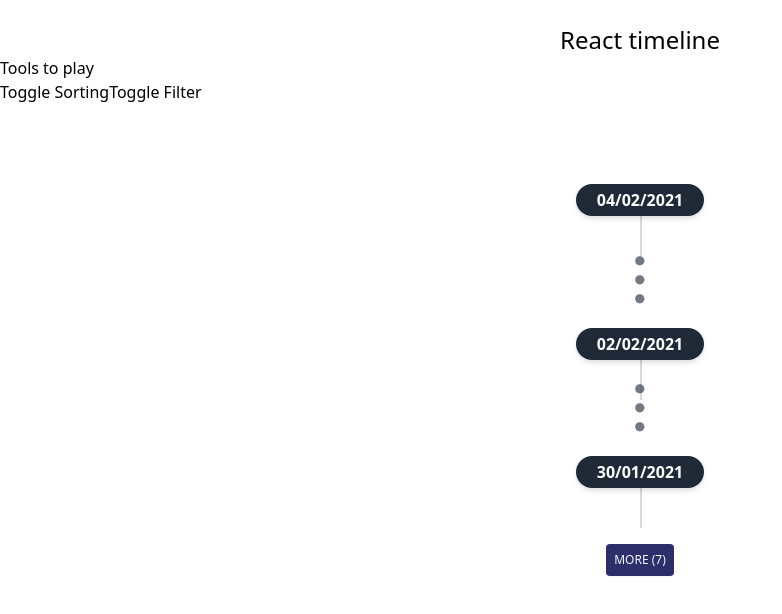
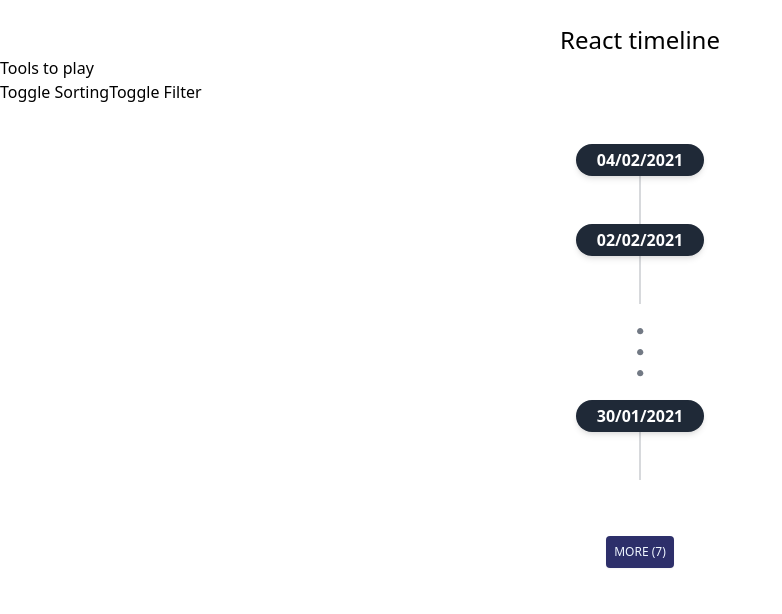
Before and after one commit to xxxsssxxx/react-timeline, a React (Create React App) app: page / in a window 1280 px wide. Shown: the top 614 px of the page, without its empty margins (0-782 px from the left). Built offline with nearby package versions, Linux system fonts and the light colour scheme.

Commit message:
add range for activities

```diff
--- a/src/App.tsx
+++ b/src/App.tsx
@@ -36,6 +36,7 @@
           blockLoadCount={true}
           activitiesLoadCount={true}
           blocksLongRange={3}
+          activitiesLongRange={10}
         />
       </div>
     </div>
--- a/src/Utils/utils.ts
+++ b/src/Utils/utils.ts
@@ -54,3 +54,9 @@
   const daysBetween = (treatAsUTC(endDate).getTime() - treatAsUTC(startDate).getTime()) / millisecondsPerDay;
   return daysBetween;
 };
+
+export const minutesBetween = (startDate: TDate, endDate: TDate): number => {
+  const diff = Math.abs(treatAsUTC(startDate).getTime() - treatAsUTC(endDate).getTime());
+  const minutesBetween = Math.floor((diff/1000)/60);
+  return minutesBetween;
+};
--- a/src/components/ActivitiesBlock/ActivitiesBlock.tsx
+++ b/src/components/ActivitiesBlock/ActivitiesBlock.tsx
@@ -1,12 +1,18 @@
 import { FC, useState, MouseEvent, useMemo, useEffect } from "react";
 import { ESide, EOrder, EBulletType } from "../../enums/enums";
 import { IActivity } from "../../interfaces/interfaces";
+import {
+  dateFormating,
+  sortDates,
+  isDateObject,
+  TDate,
+  minutesBetween
+} from "../../Utils/utils";
 
 import Activity from "../Activity/Activity";
 import BaseTooltip from "../Base/Tooltip/BaseTooltip";
 import BaseButton from "../Base/Button/BaseButton";
-import { dateFormating, sortDates } from "../../Utils/utils";
-
+import RangeDots from "../RangeDots/RangeDots";
 interface INegateSides {
   [ESide.LEFT]: string;
   [ESide.RIGHT]: string
@@ -29,6 +35,7 @@
   bulletsType?: string;
   blockBulletsType?: string;
   activitiesLoadCount?: string | boolean;
+  activitiesLongRange?: number;
   isLongRange?: boolean;
 };
 
@@ -44,6 +51,7 @@
   activitiesLoadCount = "",
   bulletsType = EBulletType.NUMERIC,
   blockBulletsType = EBulletType.NUMERIC,
+  activitiesLongRange = 20,
   isLongRange = false
 }) => {
   const [mappedActivities, setMappedActivities] = useState(activities);
@@ -56,24 +64,25 @@
   const mapActivities = useMemo(
     () => (activities: IActivity[]): IActivity[] => {
       let currentSide: string = ESide.RIGHT;
-      const mapped: IActivity[] = activities
-        .sort((a, b) => {
+      const mapped: IActivity[] = activities.sort((a, b) => {
         return sortDates(a.date, b.date, activitiesOrder);
       })
       .map((activity, i) => {
         const { date } = activity;
-          const prev: IActivity = activities[i - 1] || null;
-          if (!prev) {
-            return { ...activity, side: ESide.RIGHT };
+        const prevActivity = activities[i - 1];
+        const isLongRange = i > 0 ? isLongRangeElement(date, prevActivity.date) : false;
+        if (!prevActivity) {
+          return { ...activity, side: ESide.RIGHT, isLongRange };
         }
-          if (+date !== +prev.date) {
+        if (+date !== +prevActivity.date) {
           currentSide = negateSides[currentSide as keyof INegateSides];
         }
-          return { ...activity, side: currentSide };
+        return { ...activity, side: currentSide, isLongRange };
       });
       return mapped;
     },
-    [activitiesOrder]
+    // eslint-disable-next-line react-hooks/exhaustive-deps
+    []
   );
 
   const sideClass = (side: string = ESide.RIGHT): string => {
@@ -97,6 +106,18 @@
     setShowActivities(!showActivities);
   };
 
+  const isLongRangeElement = (a: TDate, b: TDate): boolean => {
+    const aDate = new Date(a);
+    const bDate = new Date(b);
+    if (!isDateObject(aDate) || !isDateObject(bDate)) return false;
+    const mapRangeConditions: { [key: string]: boolean } = {
+      [EOrder.DESC]: activitiesLongRange <= minutesBetween(a, b),
+      [EOrder.ASC]: activitiesLongRange <= minutesBetween(b, a)
+    };
+    const isRangeLonger = mapRangeConditions[activitiesOrder];
+    return isRangeLonger;
+  };
+
   useEffect(() => {
     if (autoActivities) {
       if (!!activitiesLoadCount && activitiesLimit < activities.length) {
@@ -114,17 +135,18 @@
       className: string | undefined,
       side: string | undefined
     ): string =>
-      `activity-wrapper mb-8 flex justify-between items-center w-full ${sideClass(
+      `activity-wrapper flex justify-between items-start w-full ${sideClass(
         side
       )} ${className || ""} cursor-default`,
     indexes: {
-      wrapper:
-        "z-20 flex items-center order-1 bg-gray-800 mx-auto shadow-md max-w-1 h-8 rounded-full transform hover:-translate-y-1 hover:scale-110 transition duration-200 ease-linear",
+      wrapper: "z-20 flex flex-col items-center order-1 mx-auto max-w-1",
       bullet: "min-w-1 mx-auto font-semibold text-md text-white text-center p-2"
     },
     block: {
-      wrapper: (): string => `block-wrapper ${!isLongRange ? "m-10" : "mt-6"} cursor-pointer relative flex flex-col items-center`
-    }
+      wrapper: "block-wrapper cursor-pointer relative flex flex-col items-center"
+    },
+    scale:
+      "transform hover:-translate-y-1 hover:scale-110 transition duration-200 ease-linear"
   };
 
   const bulletType: { [key: string]: string } = {
@@ -134,15 +156,11 @@
   const blockBulletText = bulletType[blockBulletsType];
 
   return (
-    <div className={classes.block.wrapper()} data-testid="activities-block">
-      <div
-        className="border-2-2 absolute border-opacity-20 border-gray-700 h-full border"
-        style={{ left: "50%", height: "calc(100% + 2.5rem)" }}
-      ></div>
+    <div className={classes.block.wrapper} data-testid="activities-block">
       {showActivities
         ? mappedActivities.map((activity, i) => {
             if (activitiesLimit && i >= activitiesLimit) return null;
-            let { className, side, date } = activity;
+            let { className, side, date, isLongRange } = activity;
             const bulletType: { [key: string]: string } = {
               [EBulletType.NUMERIC]: `${i + 1}`,
               [EBulletType.TIMING]: dateFormating(date)
@@ -156,7 +174,13 @@
               >
                 <div className="order-1 w-5/12 mt"></div>
                 <div className={classes.indexes.wrapper}>
+                  {isLongRange ? <RangeDots /> : null}
+                  <div
+                    className={`flex flex-col bg-gray-800 shadow-md rounded-full h-8 justify-center ${classes.scale}`}
+                  >
                     <h1 className={classes.indexes.bullet}>{bulletText}</h1>
+                  </div>
+                  <div className="border-2-2 border-opacity-20 border-gray-700 border h-36 mx-auto" />
                 </div>
                 <Activity activity={activity} />
               </div>
@@ -178,7 +202,7 @@
       ) : null}
       <div
         data-testid="bullet"
-        className={`${classes.indexes.wrapper} min-w-2`}
+        className={`${classes.indexes.wrapper} ${classes.scale} min-w-2 bg-gray-800 shadow-md rounded-full h-8 justify-center`}
         onMouseEnter={showActivitiesCount}
         onMouseLeave={showActivitiesCount}
         onClick={toggleActivities}
--- a/src/components/Activity/Activity.tsx
+++ b/src/components/Activity/Activity.tsx
@@ -11,10 +11,10 @@
 };
 
 const Activity: React.FC<Props> = ({ activity }) => {
-  const { text, assignee, tags, date, href } = activity;
+  const { text, assignee, tags, date, href, isLongRange } = activity;
 
   const classes = {
-    wrapper: "order-1 bg-gray-400 rounded-lg shadow-xl w-5/12 px-6 py-4",
+    wrapper: `order-1 bg-gray-400 rounded-lg shadow-xl w-5/12 px-6 py-4 ${isLongRange ? "mt-24" : ""}`,
     titleWrapper: "mb-3 flex justify-between flex-wrap",
     title: "font-bold text-gray-800 text-lg truncate",
     textWrapper:
--- a/src/components/RangeDots/RangeDots.css
+++ b/src/components/RangeDots/RangeDots.css
@@ -1,14 +1,13 @@
 .range-dots-wrapper {
   max-width: 1rem;
   display: flex;
-  margin: 0 auto;
+  margin: 1.5rem auto;
   height: 3rem;
   flex-direction: column;
   justify-content: space-between;
   align-items: center;
-  margin-top: 1.5rem;
 }
 
 .range-dot {
-  font-size: 0.6rem;
+  font-size: 0.4rem;
 }
--- a/src/components/TimeLine/TimeLine.tsx
+++ b/src/components/TimeLine/TimeLine.tsx
@@ -25,7 +25,8 @@
   activitiesOrder?: string;
   activitiesBulletsType?: string;
   blockBulletsType?: string;
-  blocksLongRange?: number,
+  blocksLongRange?: number;
+  activitiesLongRange?: number;
   blockLoadCount?: string | boolean;
   activitiesLoadCount?: boolean;
 };
@@ -34,6 +35,7 @@
   showTools = true,
   folded = true,
   blocksLongRange = 20,
+  activitiesLongRange = 20,
   maxBlocks = 5,
   maxActivities,
   blocksOffset = 5,
@@ -100,8 +102,8 @@
     const bDate = new Date(b);
     if (!isDateObject(aDate) || !isDateObject(bDate)) return false;
     const mapRangeConditions: { [key: string]: boolean } = {
-      [EOrder.DESC]: blocksLongRange >= daysBetween(a, b),
-      [EOrder.ASC]: blocksLongRange >= daysBetween(b, a)
+      [EOrder.DESC]: blocksLongRange <= daysBetween(a, b),
+      [EOrder.ASC]: blocksLongRange <= daysBetween(b, a)
     };
     const isRangeLonger = mapRangeConditions[blocksOrder];
     return isRangeLonger;
@@ -129,11 +131,11 @@
       {showTools ? <Tools title={toolsTitle} /> : null}
       <div className="relative wrap overflow-hidden p-10 h-full mb-2">
         {mappedBlocks.map(
-          ({ activities, blockText, max, offset, order, auto, bullets, loadsCount, isLongRange }, i) => {
+          ({ activities, blockText, max, offset, order, auto, bullets, loadsCount, isLongRange, longRange }, i) => {
             if (i >= blockLimit) return null;
             const autoActivitiesAcc = auto === undefined ? autoActivities : auto;
             return (
-              <div key={i}>
+              <div key={i} className="flex flex-col">
                 {isLongRange ? <RangeDots /> : null}
                 <ActivitiesBlock
                   activities={activities}
@@ -148,8 +150,10 @@
                   index={i}
                   blockBulletsType={blockBulletsType}
                   bulletsType={bullets || activitiesBulletsType}
+                  activitiesLongRange={longRange || activitiesLongRange}
                   isLongRange={isLongRange}
                 />
+                <div className="border-2-2 border-opacity-20 border-gray-700 border h-12 mx-auto"></div>
               </div>
             );
           }
--- a/src/mocks/mocks.ts
+++ b/src/mocks/mocks.ts
@@ -65,7 +65,7 @@
     side: ESide.RIGHT
   },
   {
-    text: "Went for a walk",
+    text: "Do homework",
     href: "https://google.com",
     date: new Date(),
     tags: [
@@ -79,7 +79,7 @@
     side: ESide.LEFT
   },
   {
-    text: "Take out trash",
+    text: "Go out with doggo",
     date: addMinutes(new Date(), 45),
     tags: [
       {
@@ -92,7 +92,7 @@
     side: ESide.LEFT
   },
   {
-    text: "Pay the phone bill",
+    text: "Volleyball",
     date: addMinutes(new Date(), 42),
     tags: [
       {
@@ -115,7 +115,7 @@
     side: ESide.RIGHT
   },
   {
-    text: "Pay the phone bill",
+    text: "Sport class",
     date: addMinutes(new Date(), 50),
     tags: [
       {
@@ -138,7 +138,7 @@
     side: ESide.RIGHT
   },
   {
-    text: "Went for a walk",
+    text: "Swimming pool",
     href: "https://google.com",
     date: addMinutes(new Date(), 50),
     tags: [
@@ -152,7 +152,7 @@
     side: ESide.LEFT
   },
   {
-    text: "Take out trash",
+    text: "Wash the dishes",
     date: addMinutes(new Date(), 12),
     tags: [
       {
@@ -165,7 +165,7 @@
     side: ESide.LEFT
   },
   {
-    text: "Pay the phone bill",
+    text: "Clean room",
     date: new Date(),
     tags: [
       {
@@ -188,7 +188,7 @@
     side: ESide.RIGHT
   },
   {
-    text: "Pay the phone bill",
+    text: "Dance class",
     date: addMinutes(new Date(), 45),
     tags: [
       {
```
Also changed, not shown: src/interfaces/interfaces.ts (+9 -7 lines). Lines whose indentation alone changed are shown as unchanged.
